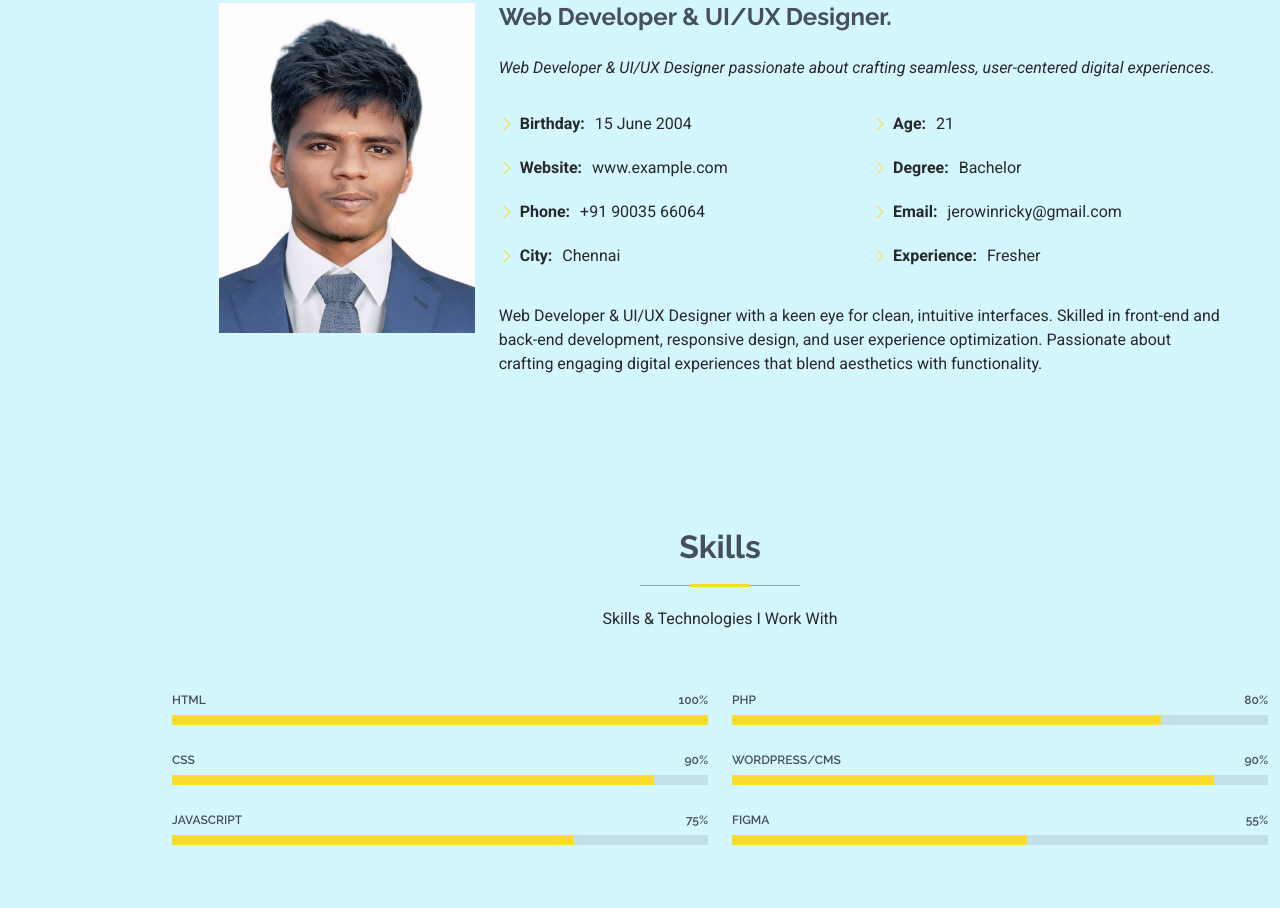
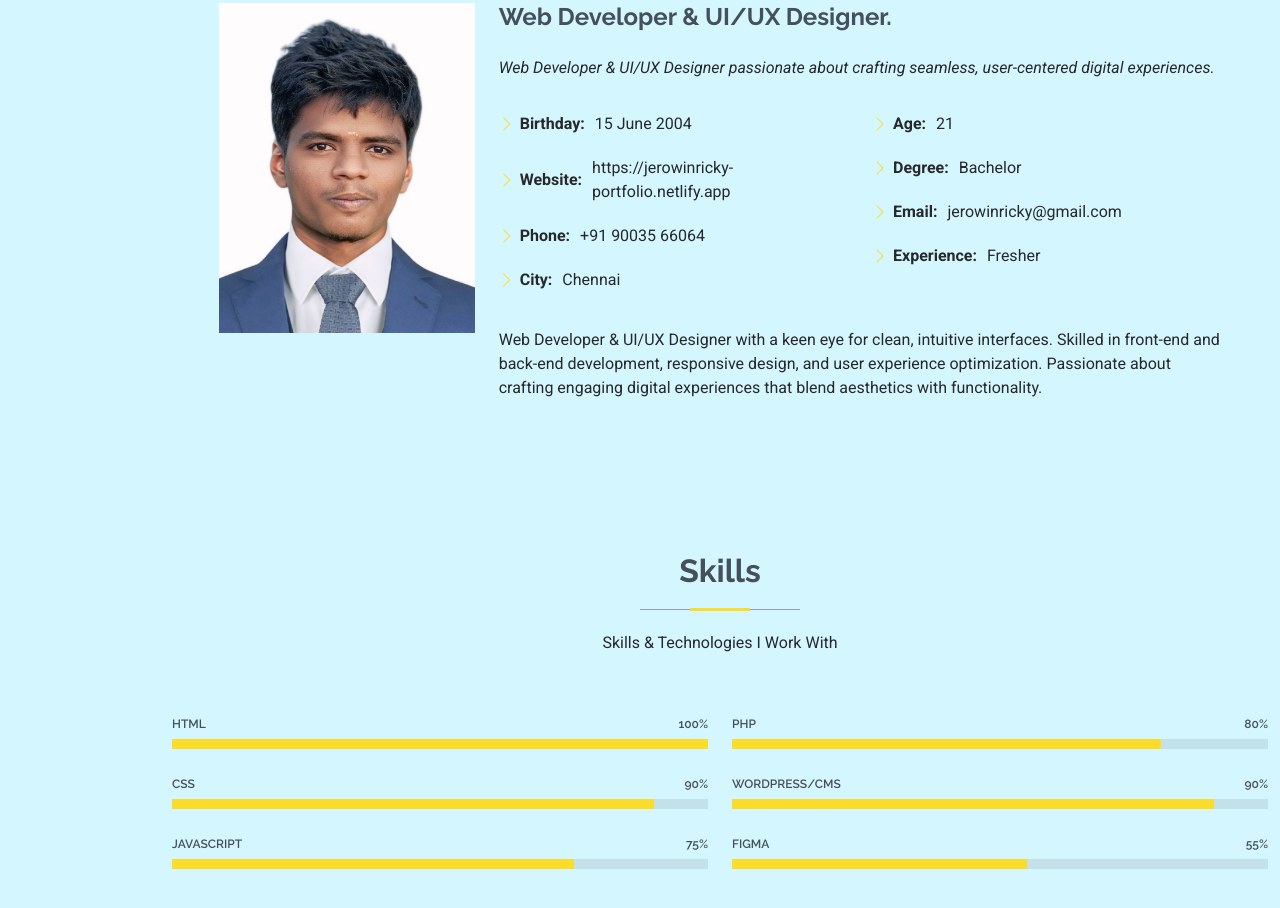
Before and after one commit to JerowinRicky/Portfolio, a plain HTML site: page index.html in a window 1280 px wide. Shown: the part 1043-1951 px from the top of the page. Drawn offline with Linux system fonts and the light colour scheme.

Commit message:
Addeted website link

```diff
--- a/index.html
+++ b/index.html
@@ -96,7 +96,7 @@
               <div class="col-lg-6">
                 <ul>
                   <li><i class="bi bi-chevron-right"></i> <strong>Birthday:</strong> <span>15 June 2004</span></li>
-                  <li><i class="bi bi-chevron-right"></i> <strong>Website:</strong> <span>www.example.com</span></li>
+                  <li><i class="bi bi-chevron-right"></i> <strong>Website:</strong> <span>https://jerowinricky-portfolio.netlify.app</span></li>
                   <li><i class="bi bi-chevron-right"></i> <strong>Phone:</strong> <span>+91 90035 66064</span></li>
                   <li><i class="bi bi-chevron-right"></i> <strong>City:</strong> <span>Chennai</span></li>
                 </ul>
```
